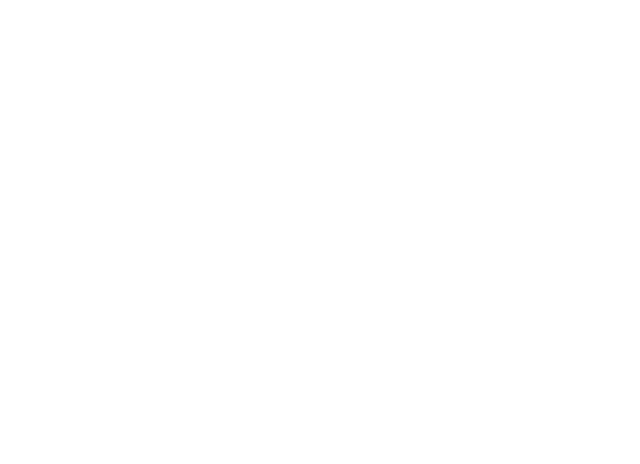
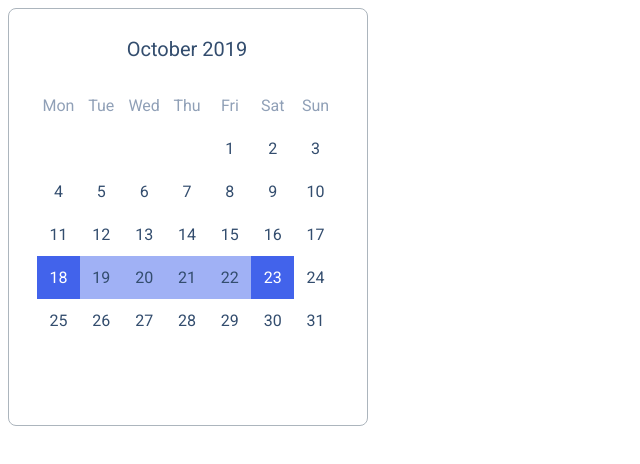
Before and after one commit to js-tasks-ru/htmlcss-20230530_valeria-vol, a website: page 05-lection3/03-calendar/index.html in a window 1280 px wide. Shown: the whole page, without its empty margins (0-640 px from the left). Drawn offline with Linux system fonts and the light colour scheme.

Commit message:
add calendar

```diff
--- a/05-lection3/03-calendar/calendar.css
+++ b/05-lection3/03-calendar/calendar.css
@@ -0,0 +1,57 @@
+.calendar {
+  border: 1px solid var(--grey-3);
+  border-radius: 8px;
+  padding: 28px 30px 40px 28px;
+  width: 100%;
+  max-width: 300px;
+}
+
+.calendar__title {
+  text-align: center;
+  color: var(--black-violet);
+  padding-bottom: 24px;
+  font-size: 20px;
+  line-height: 24px;
+
+}
+
+.calendar__wrapper {
+  position: relative;
+  padding-bottom: 100%;
+}
+
+.calendar__inner {
+  position: absolute;
+  top: 0;
+  left: 0;
+  bottom: 0;
+  right: 0;
+  display: grid;
+  grid-template-columns: repeat(7, 1fr);
+  grid-template-rows: repeat(7, 1fr);
+}
+
+.calendar__item {
+  display: flex;
+  justify-content: center;
+  align-items: center;
+  color: var(--black-violet);
+  font-size: 16px;
+  font-weight: 400;
+  line-height: 20px;
+  letter-spacing: 0px;
+
+}
+
+.calendar__item_selected {
+  background-color: #4263EB;
+  color: var(--white);
+}
+
+.calendar__item_between_selected {
+  background-color: #A0B1F5;
+}
+
+.calendar__item_day {
+  color: #90A0B7;
+}
--- a/05-lection3/03-calendar/index.html
+++ b/05-lection3/03-calendar/index.html
@@ -1,12 +1,65 @@
 <!DOCTYPE html>
 <!-- Страница с календарем -->
 <html lang="ru">
+
 <head>
   <link rel="stylesheet" href="../../assets/css/main.css">
   <link rel="stylesheet" href="./calendar.css">
   <title>Calendar</title>
 </head>
+
 <body>
+  <div class="calendar">
+    <div class="calendar__title">October 2019</div>
+    <div class="calendar__wrapper">
+      <div class="calendar__inner">
+        <span class="calendar__item calendar__item_day">Mon</span>
+        <span class="calendar__item calendar__item_day">Tue</span>
+        <span class="calendar__item calendar__item_day">Wed</span>
+        <span class="calendar__item calendar__item_day">Thu</span>
+        <span class="calendar__item calendar__item_day">Fri</span>
+        <span class="calendar__item calendar__item_day">Sat</span>
+        <span class="calendar__item calendar__item_day">Sun</span>
+        <span class="calendar__item"></span>
+        <span class="calendar__item"></span>
+        <span class="calendar__item"></span>
+        <span class="calendar__item"></span>
+        <span class="calendar__item">1</span>
+        <span class="calendar__item">2</span>
+        <span class="calendar__item">3</span>
+        <span class="calendar__item">4</span>
+        <span class="calendar__item">5</span>
+        <span class="calendar__item">6</span>
+        <span class="calendar__item">7</span>
+        <span class="calendar__item">8</span>
+        <span class="calendar__item">9</span>
+        <span class="calendar__item">10</span>
+        <span class="calendar__item">11</span>
+        <span class="calendar__item">12</span>
+        <span class="calendar__item">13</span>
+        <span class="calendar__item">14</span>
+        <span class="calendar__item">15</span>
+        <span class="calendar__item">16</span>
+        <span class="calendar__item">17</span>
+        <span class="calendar__item calendar__item_selected">18</span>
+        <span class="calendar__item calendar__item_between_selected">19</span>
+        <span class="calendar__item calendar__item_between_selected">20</span>
+        <span class="calendar__item calendar__item_between_selected">21</span>
+        <span class="calendar__item calendar__item_between_selected">22</span>
+        <span class="calendar__item calendar__item_selected">23</span>
+        <span class="calendar__item">24</span>
+        <span class="calendar__item">25</span>
+        <span class="calendar__item">26</span>
+        <span class="calendar__item">27</span>
+        <span class="calendar__item">28</span>
+        <span class="calendar__item">29</span>
+        <span class="calendar__item">30</span>
+        <span class="calendar__item">31</span>
+
+      </div>
+    </div>
+  </div>
 
 </body>
+
 </html>
--- a/assets/css/main.css
+++ b/assets/css/main.css
@@ -11,6 +11,7 @@
     --grey-2: #DDE2E5;
     --grey-3: #ACB5BD;
     --grey-4: #495057;
+    --black-violet: #334D6E;
 
     --error: var(--red);
     --success: var(--blue);
```
Lines whose indentation alone changed are shown as unchanged.
